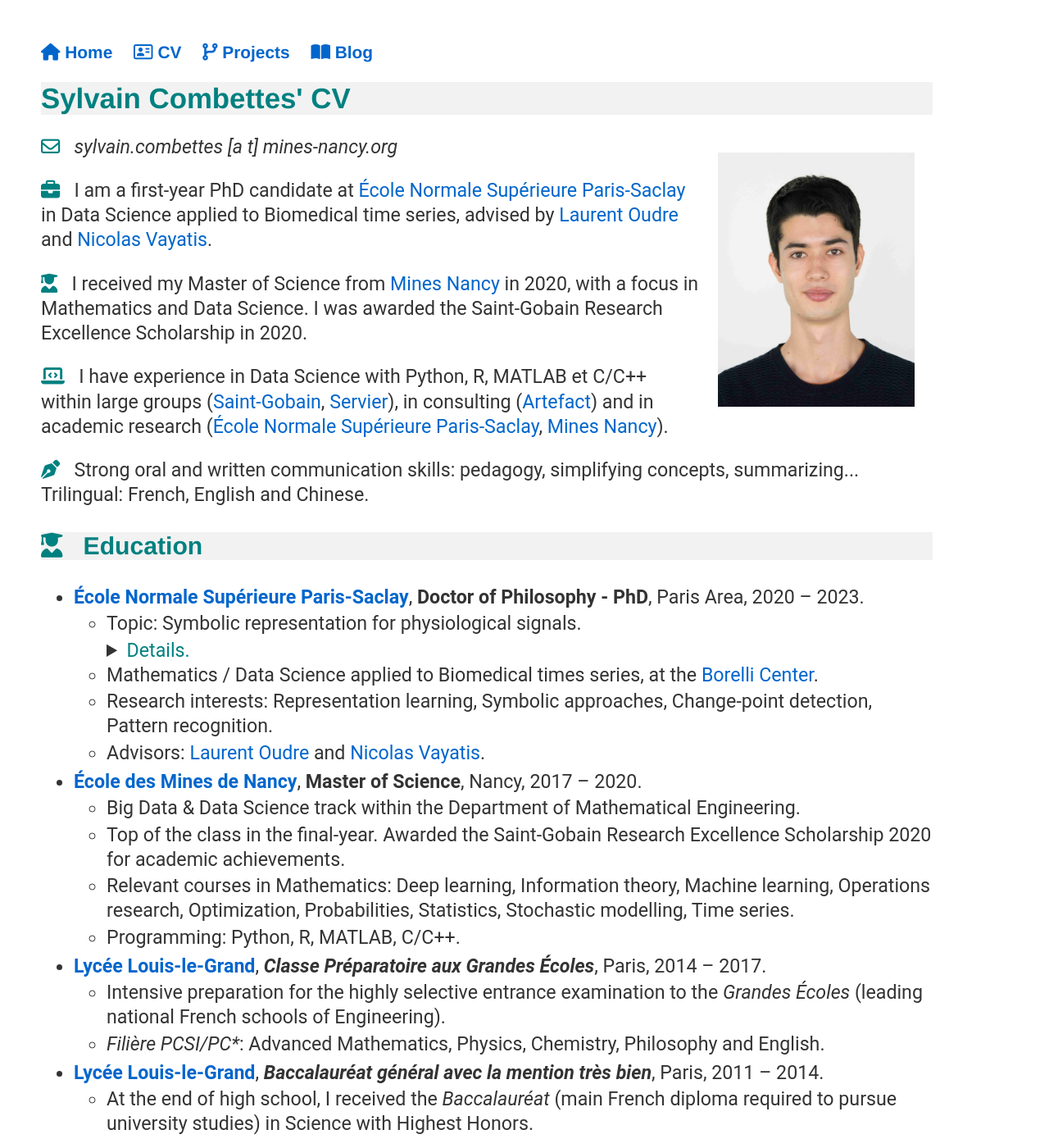
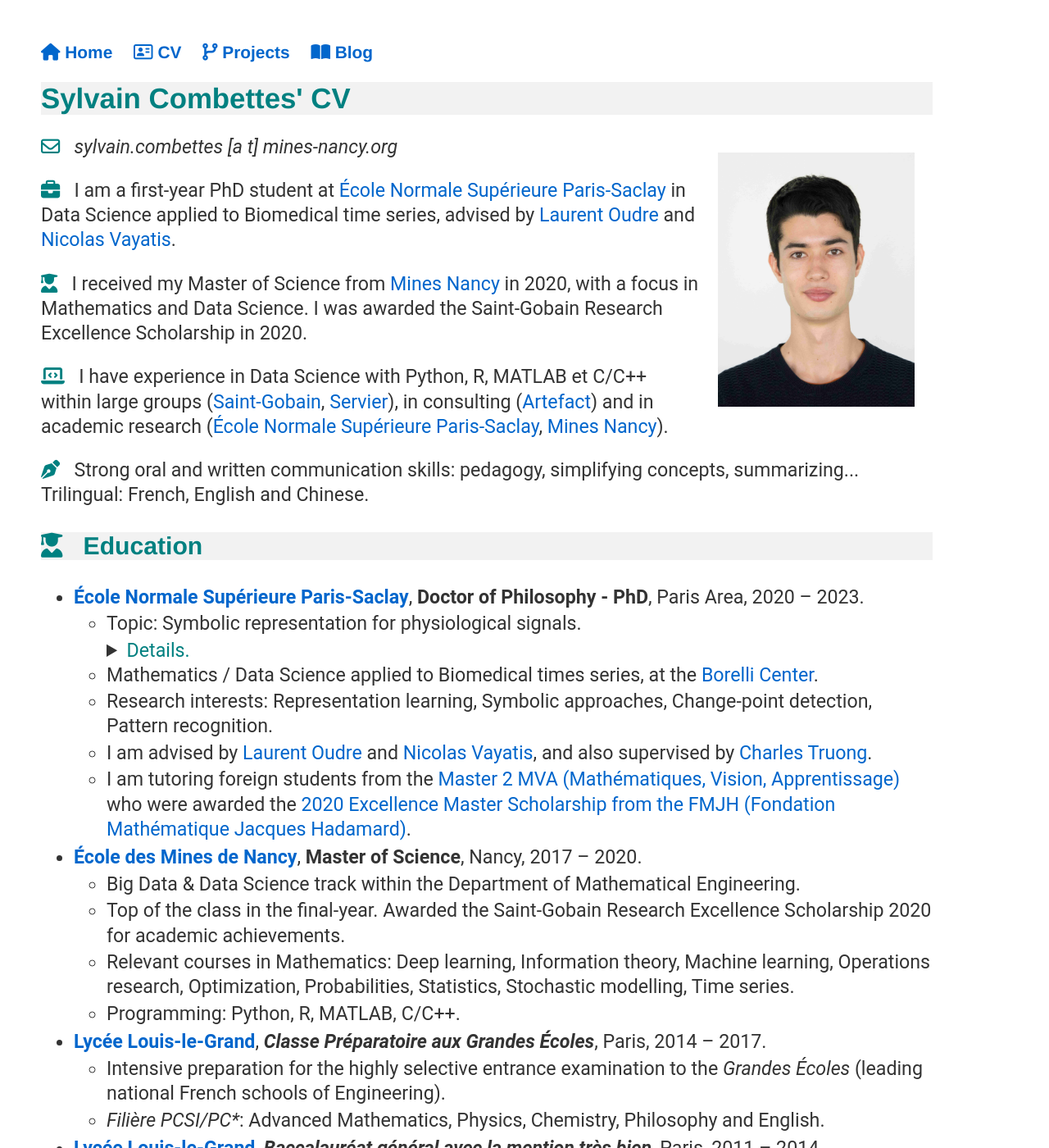
Before and after one commit to sylvaincom/sylvaincom.github.io, a Jekyll site: the page built from cv/index.html, in a window 1280 px wide and 1400 px high. Shown: the whole window at 82% size. Built offline with Jekyll 4.4.1, drawn with Linux system fonts in a browser that asks for light colours; nearby versions of some CDN libraries.

Commit message:
Minor change in content

```diff
--- a/cv/index.html
+++ b/cv/index.html
@@ -15,7 +15,7 @@ title: Sylvain Combettes' CV
     <div class="column">
     <p> <i class="far fa-envelope" style="color:#008080"></i> &nbsp; <i>sylvain.combettes [a t] mines-nancy.org</i></p>
 
-    <p> <i class="fas fa-briefcase" style="color:#008080"></i> &nbsp; I am a first-year PhD candidate at <a href="https://en.wikipedia.org/wiki/%C3%89cole_normale_sup%C3%A9rieure_Paris-Saclay" target="_blank">École Normale Supérieure Paris-Saclay</a> in Data Science applied to Biomedical time series, advised by <a href="http://www.laurentoudre.fr/" target="_blank">Laurent Oudre</a> and <a href="http://nvayatis.perso.math.cnrs.fr/" target="_blank">Nicolas Vayatis</a>.</p>
+    <p> <i class="fas fa-briefcase" style="color:#008080"></i> &nbsp; I am a first-year PhD student at <a href="https://en.wikipedia.org/wiki/%C3%89cole_normale_sup%C3%A9rieure_Paris-Saclay" target="_blank">École Normale Supérieure Paris-Saclay</a> in Data Science applied to Biomedical time series, advised by <a href="http://www.laurentoudre.fr/" target="_blank">Laurent Oudre</a> and <a href="http://nvayatis.perso.math.cnrs.fr/" target="_blank">Nicolas Vayatis</a>.</p>
 
 	<p> <i class="fas fa-user-graduate" style="color:#008080"></i> &nbsp; I received my Master of Science from <a href="https://en.wikipedia.org/wiki/%C3%89cole_nationale_sup%C3%A9rieure_des_mines_de_Nancy" target="_blank">Mines Nancy</a> in 2020, with a focus in Mathematics and Data Science. I was awarded the Saint-Gobain Research Excellence Scholarship in 2020.</p>
 
@@ -43,7 +43,8 @@ title: Sylvain Combettes' CV
 			<details><summary><a style="color:#008080">Details.</a></summary>The objective of the thesis is to construct symbolic representations adapted for the processing of physiological data acquired during multi-sensor experimental protocols. The analysis of these heterogeneous data is particularly complex because of their multivariate, multimodal and non-stationary properties. The idea is to represent a data flow in the form of a series of symbols (barcodes), reflecting not only the temporal evolution of the observed phenomena, but also the evolution of the link between the different modalities. These representations will be based on the study of local phenomena observed in the data (stationary regimes or repetitive patterns) in order to adapt the representation to the physiological phenomena of interest. One of the stakes of this thesis is also to build adapted metrics allowing to compare these data, especially for longitudinal monitoring and inter-individual comparison.</details>
 			<li>Mathematics / Data Science applied to Biomedical times series, at the <a href="https://centreborelli.cnrs.fr" target="_blank">Borelli Center</a>.</li>
 			<li>Research interests: Representation learning, Symbolic approaches, Change-point detection, Pattern recognition.</li>
-			<li>Advisors: <a href="http://www.laurentoudre.fr/" target="_blank">Laurent Oudre</a> and <a href="http://nvayatis.perso.math.cnrs.fr/" target="_blank">Nicolas Vayatis</a>.</li>
+			<li>I am advised by <a href="http://www.laurentoudre.fr/" target="_blank">Laurent Oudre</a> and <a href="http://nvayatis.perso.math.cnrs.fr" target="_blank">Nicolas Vayatis</a>, and also supervised by <a href="https://charles.doffy.net" target="_blank">Charles Truong</a>.</li>
+			<li>I am tutoring foreign students from the <a href="https://www.master-mva.com" target="_blank">Master 2 MVA (Mathématiques, Vision, Apprentissage)</a> who were awarded the <a href="https://www.fondation-hadamard.fr/en/master-master-scholarship/master-491-call-applications" target="_blank">2020 Excellence Master Scholarship from the FMJH (Fondation Mathématique Jacques Hadamard)</a>.</li>
 		</ul>
 
 	<li><b><a href="https://en.wikipedia.org/wiki/%C3%89cole_nationale_sup%C3%A9rieure_des_mines_de_Nancy" target="_blank">École des Mines de Nancy</a></b>, <b>Master of Science</b>, Nancy, 2017 &ndash; 2020.</li>
--- a/index.html
+++ b/index.html
@@ -7,7 +7,8 @@ title: Sylvain Combettes' homepage
 
 <h1> Welcome to Sylvain Combettes' homepage!</h1>
 
-<p> <i class="far fa-address-card" style="color:#008080"></i> &nbsp; I am a first-year PhD candidate in Data Science at the <a href="https://www.centreborelli.fr" target="_blank">Borelli Center</a>, a research department of <a href="https://ens-paris-saclay.fr/en" target="_blank">École Normale Supérieure Paris-Saclay</a>, advised by <a href="http://www.laurentoudre.fr/" target="_blank">Laurent Oudre</a> and <a href="http://nvayatis.perso.math.cnrs.fr/" target="_blank">Nicolas Vayatis</a>. I am focusing on a symbolic representation for physiological signals (Biomedical time series). Research interests: Representation learning, Symbolic approaches, Change-point detection, Pattern recognition.</p>
+<p> <i class="far fa-address-card" style="color:#008080"></i> &nbsp; I am a first-year PhD student in Data Science at the <a href="https://www.centreborelli.fr" target="_blank">Borelli Center</a>, a research department of <a href="https://ens-paris-saclay.fr/en" target="_blank">École Normale Supérieure Paris-Saclay</a>. I am advised by <a href="http://www.laurentoudre.fr" target="_blank">Laurent Oudre</a> and <a href="http://nvayatis.perso.math.cnrs.fr" target="_blank">Nicolas Vayatis</a>, and also supervised by <a href="https://charles.doffy.net" target="_blank">Charles Truong</a>.</br>
+I am focusing on a symbolic representation for physiological signals (Biomedical time series). Research interests: Representation learning, Symbolic approaches, Change-point detection, Pattern recognition.</p>
 
 <details><summary><a style="color:#008080">Details.</a></summary>The objective of the thesis is to construct symbolic representations adapted for the processing of physiological data acquired during multi-sensor experimental protocols. The analysis of these heterogeneous data is particularly complex because of their multivariate, multimodal and non-stationary properties. The idea is to represent a data flow in the form of a series of symbols (barcodes), reflecting not only the temporal evolution of the observed phenomena, but also the evolution of the link between the different modalities. These representations will be based on the study of local phenomena observed in the data (stationary regimes or repetitive patterns) in order to adapt the representation to the physiological phenomena of interest. One of the stakes of this thesis is also to build adapted metrics allowing to compare these data, especially for longitudinal monitoring and inter-individual comparison.</details>
 
```
